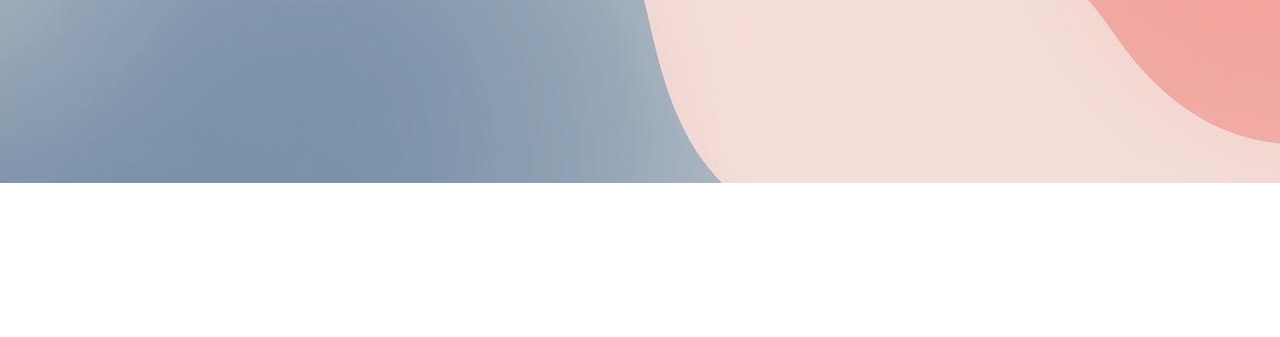
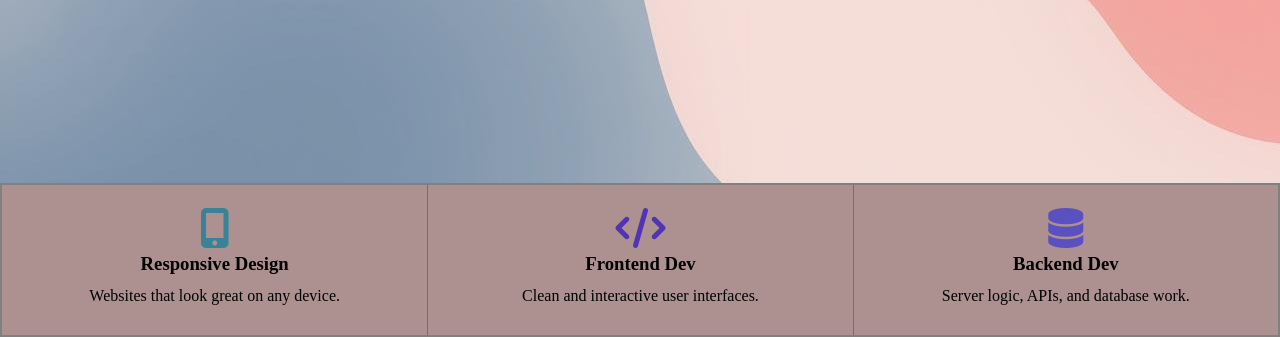
Before and after one commit to arju-khadka/Portfolio, a plain HTML site: page index.html in a window 1280 px wide. Shown: the part 617-954 px from the top of the page. Before the commit the page ends 800 px from the top, so only its background shows below. Drawn offline with Linux system fonts and the light colour scheme.

Commit message:
added some more

```diff
--- a/index.html
+++ b/index.html
@@ -6,6 +6,8 @@
     <meta name="viewport" content="width=device-width, initial-scale=1.0">
     <title>Portfolio</title>
     <link rel="stylesheet" href="style.css">
+    <link rel="stylesheet" href="https://cdnjs.cloudflare.com/ajax/libs/font-awesome/6.4.0/css/all.min.css">
+
 </head>
 
 <body>
@@ -52,6 +54,28 @@
             <img src="./images/profile.png" alt="">
         </div>
     </section>
+
+    <section class="service">
+        <div class="service-card">
+            <i class="fas fa-mobile-alt" style="font-size:40px;color:#398399;"></i>
+            <h3>Responsive Design</h3>
+            <p>Websites that look great on any device.</p>
+        </div>
+
+        <div class="service-card">
+            <i class="fas fa-code" style="font-size:40px;color:#3718bec5;"></i>
+            <h3>Frontend Dev</h3>
+            <p>Clean and interactive user interfaces.</p>
+        </div>
+
+        <div class="service-card">
+            <i class="fas fa-database" style="font-size:40px;color:#5b50bf;"></i>
+            <h3>Backend Dev</h3>
+            <p>Server logic, APIs, and database work.</p>
+        </div>
+
+
+    </section>
 </body>
 
 </html>
--- a/style.css
+++ b/style.css
@@ -82,3 +82,26 @@ nav ul li:hover{
     border-radius: 50%;
     height: 30px;
 }
+
+.service{
+    display: grid;
+    grid-template-columns: repeat(3,1fr);
+    height: 150px;
+    background-color: rgb(173, 144, 144);
+    line-height: 2rem;
+    border: 2px solid gray;
+
+
+}
+
+.service div {
+    display: flex;
+    flex-direction: column;
+    align-items: center;
+    justify-content: center;
+    border-left: 1px solid rgb(113, 111, 111);
+}
+
+.service div:first-child {
+    border-left: none;
+}
```
